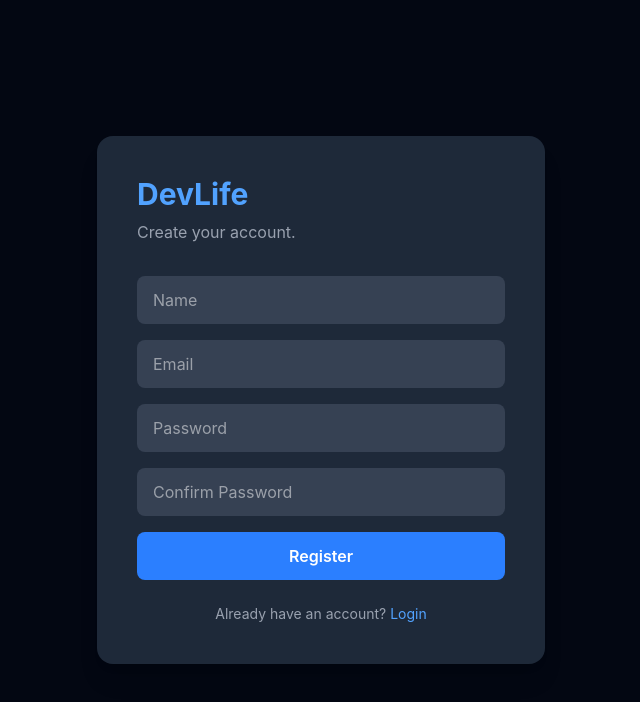
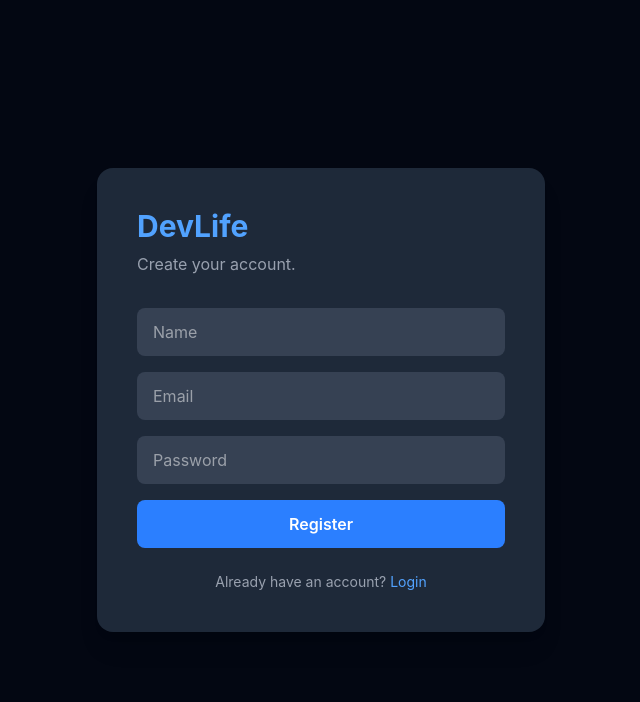
Before and after one commit to vivekyadav-hash/DevLife, a React (Vite) app in the folder client/: page /register in a window 1280 px wide. Shown: the top 702 px of the page, without its empty margins (319-959 px from the left). Built offline with nearby package versions, Linux system fonts and the light colour scheme.

Commit message:
fix: remove repassword from user schema

```diff
--- a/client/src/pages/Register.jsx
+++ b/client/src/pages/Register.jsx
@@ -9,7 +9,6 @@ function Register(){
     const [name , setName] = useState('');
     const[email , setEmail] = useState('');
     const [password , setPassword] = useState('');
-    const [repassword , setRepassword] = useState('');
     const [error, setError] = useState('');
 
     const handleSignUp = async (e) =>{
@@ -19,7 +18,6 @@ function Register(){
               name ,
               email,
               password ,
-              repassword ,
             })
             localStorage.setItem('token' , response.data.token);
             navigate('/');
@@ -55,13 +53,7 @@ function Register(){
                         onChange={(e) => setPassword(e.target.value)}
                         className="bg-gray-700 rounded-lg px-4 py-3 outline-none focus:ring-2 focus:ring-blue-500"
                     />
-                    <input
-                        type="password"
-                        placeholder="Confirm Password"
-                        value={repassword}
-                        onChange={(e) => setRepassword(e.target.value)}
-                        className="bg-gray-700 rounded-lg px-4 py-3 outline-none focus:ring-2 focus:ring-blue-500"
-                    />
+
                     {error && <p className="text-red-400 text-sm">{error}</p>}
                     <button className="bg-blue-500 hover:bg-blue-600 rounded-lg py-3 font-semibold transition">
                         Register
```
Also changed, not shown: 1 other file (tests, documents, lock files or other folders).
